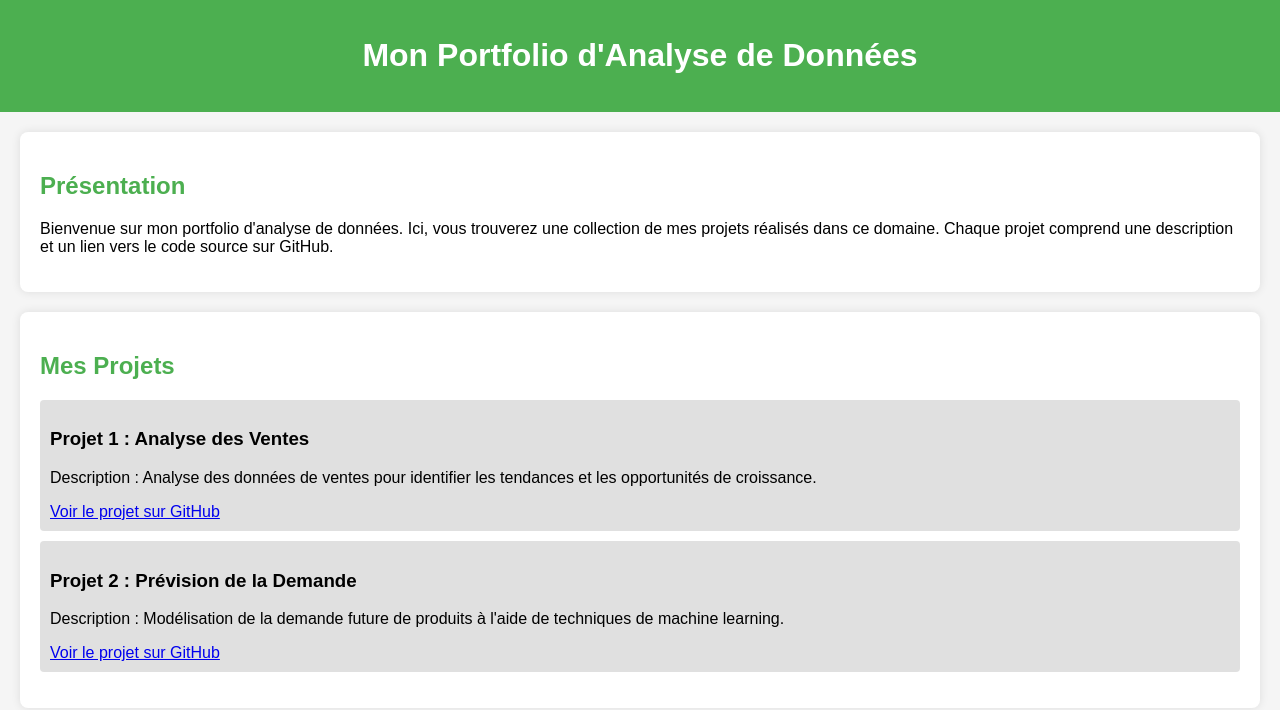
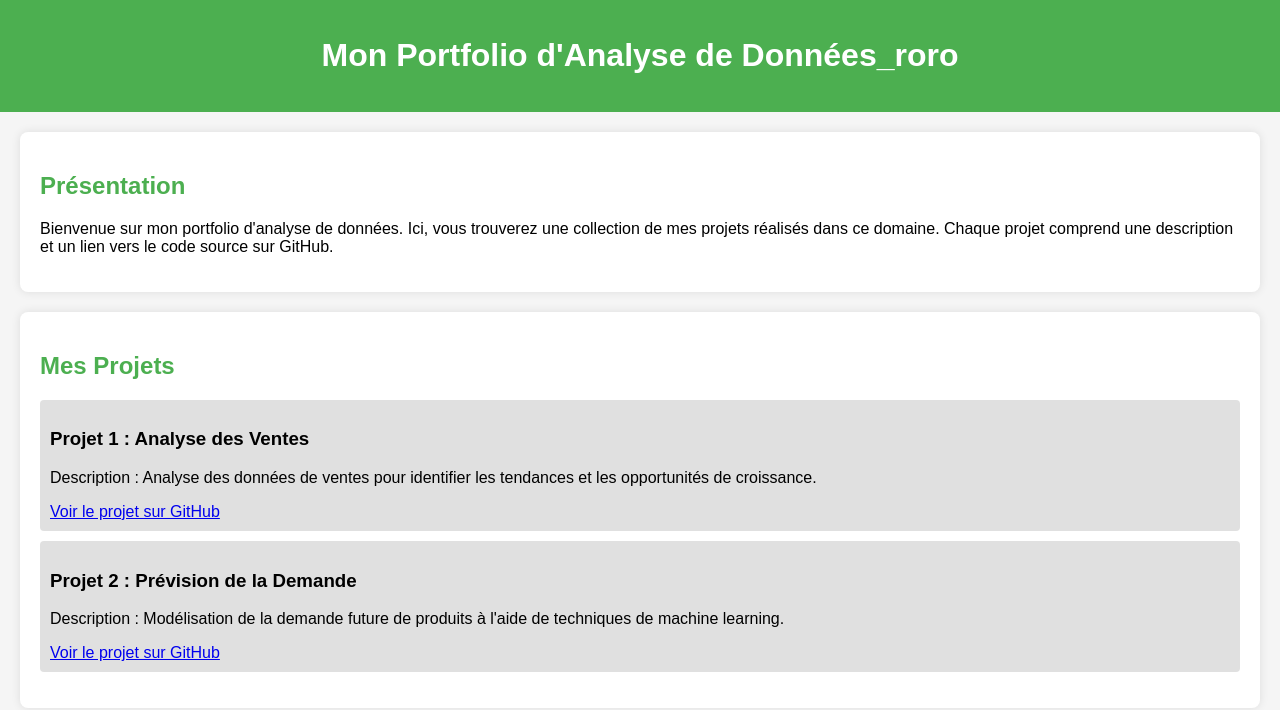
Before and after one commit to rchimbert/portefolio_chimbert.io, a plain HTML site: page index.html in a window 1280 px wide. Drawn offline with Linux system fonts and the light colour scheme.

Commit message:
ajout nom

```diff
--- a/index.html
+++ b/index.html
@@ -3,7 +3,7 @@
 <head>
     <meta charset="UTF-8">
     <meta name="viewport" content="width=device-width, initial-scale=1.0">
-    <title>Mon Portfolio d'Analyse de Données de Romain</title>
+    <title>Mon Portfolio d'Analyse de Données de Romain_chimbert</title>
     <style>
         body {
             font-family: Arial, sans-serif;
@@ -41,7 +41,7 @@
 </head>
 <body>
     <header>
-        <h1>Mon Portfolio d'Analyse de Données</h1>
+        <h1>Mon Portfolio d'Analyse de Données_roro</h1>
     </header>
     <section>
         <h2>Présentation</h2>
```
